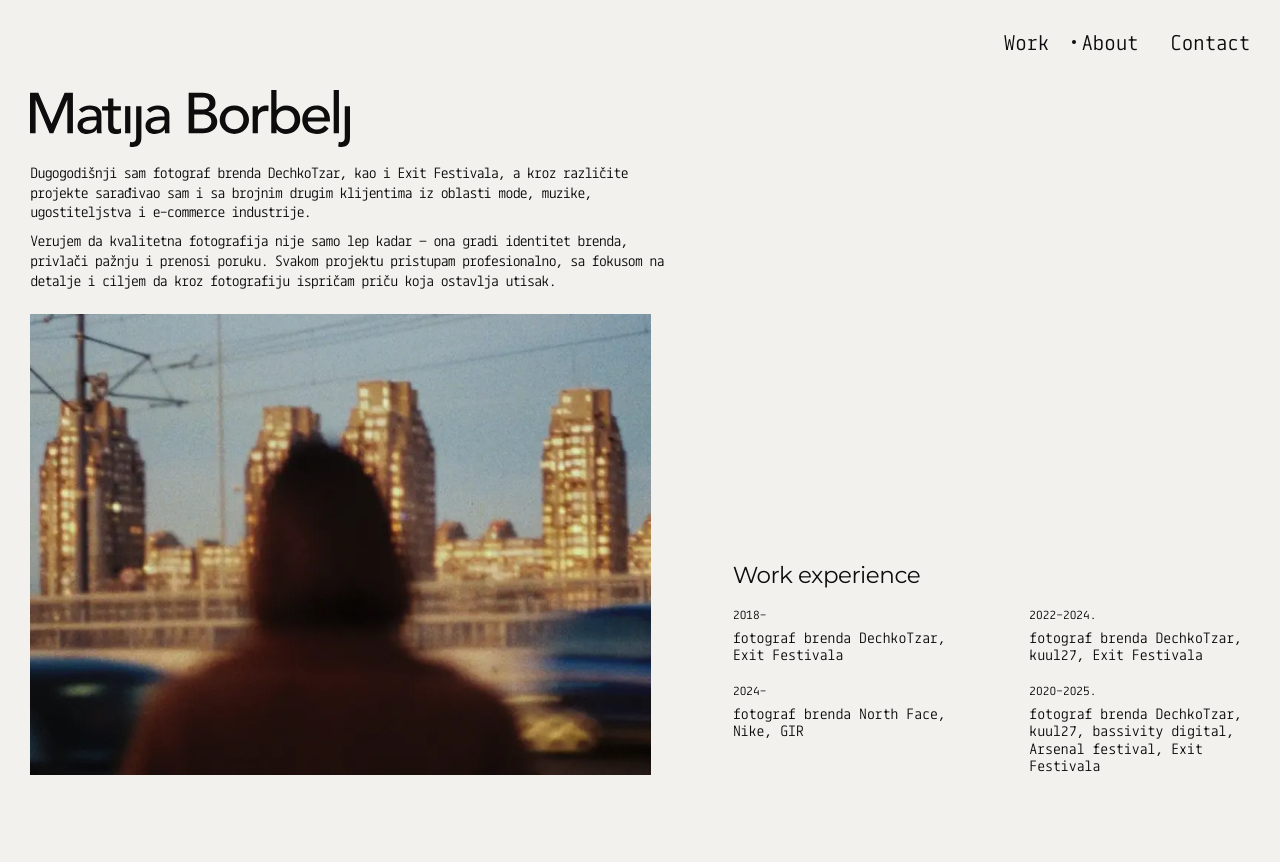
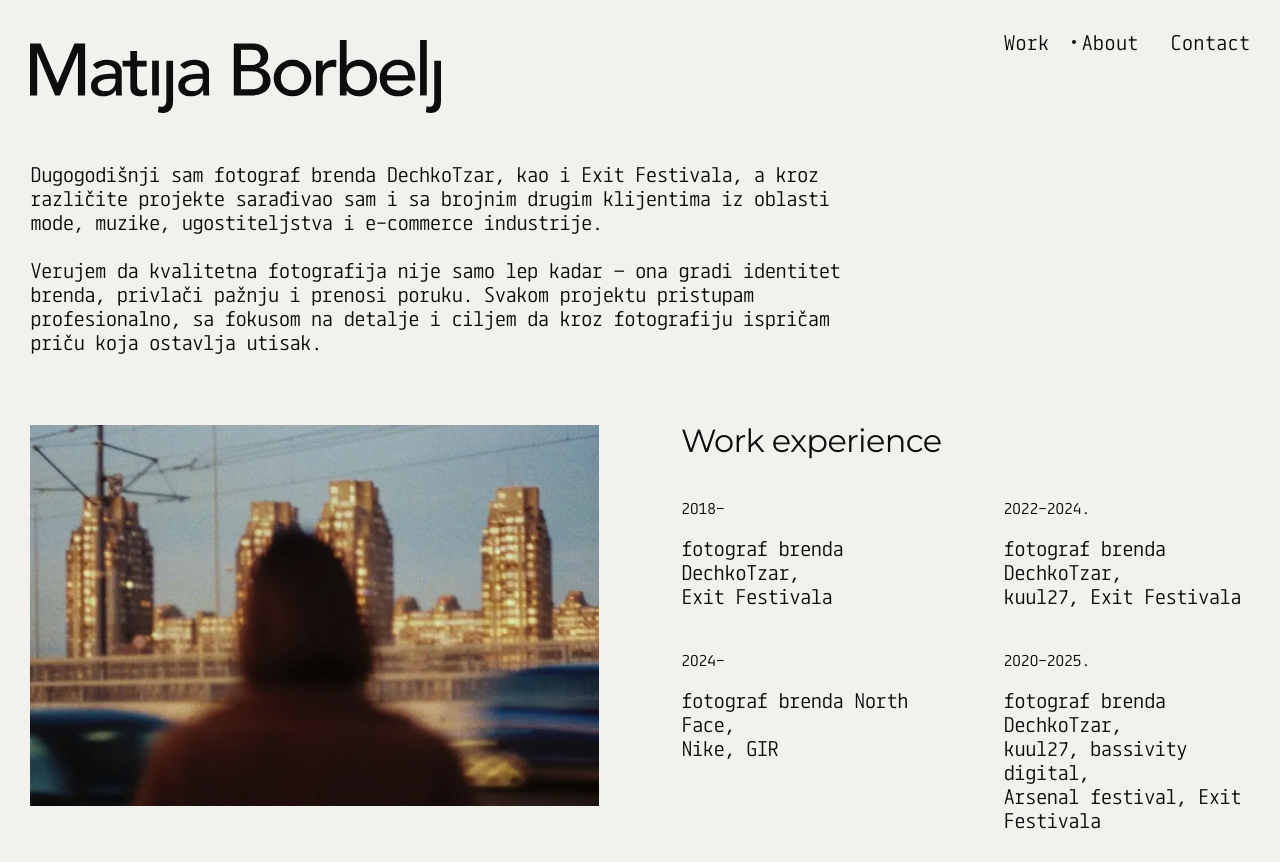
Before and after one commit to boriskreppo/matija-borbelj, a website: page about.html in a window 1280 px wide. Before the commit the page ends 800 px from the top, so only its background shows below. Drawn offline with Linux system fonts and the light colour scheme.

Commit message:
Restore original about page desktop layout with 65vw max-width for intro

```diff
--- a/css/style.css
+++ b/css/style.css
@@ -197,20 +197,17 @@ a {
    ABOUT
    ════════════════════════════════════════════════════════════ */
 .page-about {
-  height: 100dvh;
-  box-sizing: border-box;
-  display: flex;
-  flex-direction: column;
-  padding: 90px var(--pad) 25px;
-  overflow: hidden;
+  min-height: 100dvh;
+  padding: 0 var(--pad) var(--pad);
 }
 
 .about-logo {
   display: inline-block;
-  width: 25vw;
-  max-width: 480px;
+  width: 32.1vw;
+  /* 617/1920 */
+  max-width: 617px;
   height: auto;
-  margin-top: 0;
+  margin-top: 40px;
 }
 
 .about-logo img {
@@ -220,33 +217,27 @@ a {
 
 
 .about-intro {
-  max-width: 640px;
-  margin-top: 2vh;
-  font-size: clamp(14px, 0.95vw, 18px);
-  line-height: 1.4;
+  max-width: 65vw;
+  margin-top: 45px;
+  /* Figma: top 195 (40 + 110 logo + 45) */
 }
 
 .about-intro p+p {
-  margin-top: 1.2vh;
+  margin-top: 24px;
 }
 
 .about-grid {
-  flex: 1;
-  min-height: 0;
   display: grid;
-  grid-template-columns: 1.2fr 1fr;
+  grid-template-columns: 1fr 1fr;
   gap: 0 6.4vw;
-  margin-top: 3vh;
-}
-
-.about-media {
-  height: 100%;
-  min-height: 0;
+  /* img ends 950, right col starts 1074 */
+  margin-top: 71px;
+  /* Figma: img top 434 */
 }
 
 .about-img {
   width: 100%;
-  height: 100%;
+  aspect-ratio: 920 / 616;
   object-fit: cover;
 }
 
@@ -254,15 +245,13 @@ a {
   display: flex;
   flex-direction: column;
   justify-content: flex-end;
-  height: 100%;
-  min-height: 0;
 }
 
 .about-subtitle {
   font-family: var(--font-sans);
   font-weight: 400;
-  font-size: clamp(22px, 1.8vw, 32px);
-  line-height: 1.1;
+  font-size: 32px;
+  line-height: 32px;
   letter-spacing: -0.02em;
 }
 
@@ -271,21 +260,23 @@ a {
   grid-template-columns: 1fr 1fr;
   grid-template-rows: auto auto;
   grid-auto-flow: column;
-  gap: 2.5vh 5.9vw;
-  margin-top: 2.5vh;
+  /* DOM order is column-major (matches mobile) */
+  gap: 40px 5.9vw;
+  margin-top: 39px;
+  /* subtitle 739+32 → labels 802 */
 }
 
 .exp-label {
-  font-size: clamp(12px, 0.9vw, 16px);
-  line-height: 1.2;
-  letter-spacing: -0.04em;
+  font-size: 16px;
+  line-height: 24px;
+  letter-spacing: -0.06em;
 }
 
 .exp-body {
-  margin-top: 0.8vh;
-  font-size: clamp(14px, 1.1vw, 20px);
-  line-height: 1.25;
-  letter-spacing: -0.04em;
+  margin-top: 16px;
+  font-size: 20px;
+  line-height: 24px;
+  letter-spacing: -0.06em;
 }
 
 /* ════════════════════════════════════════════════════════════
```
